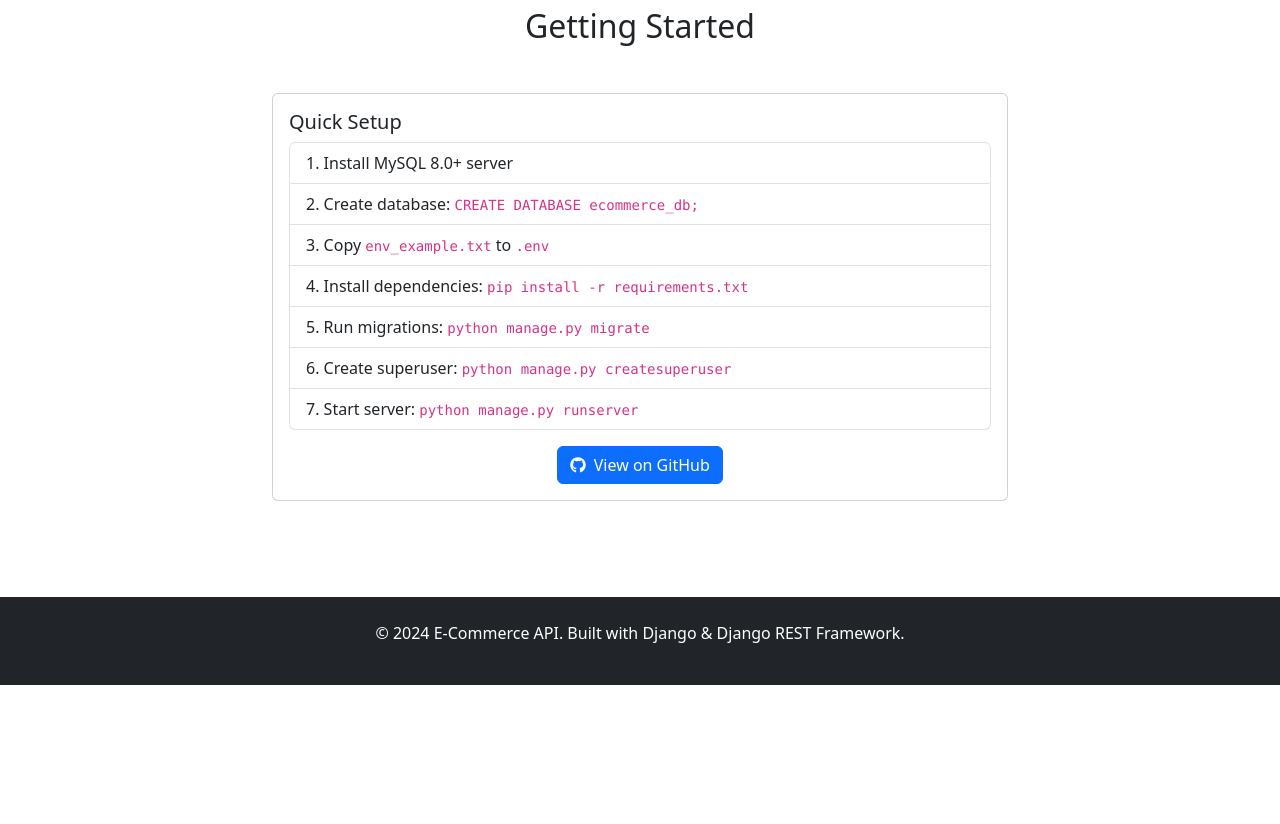
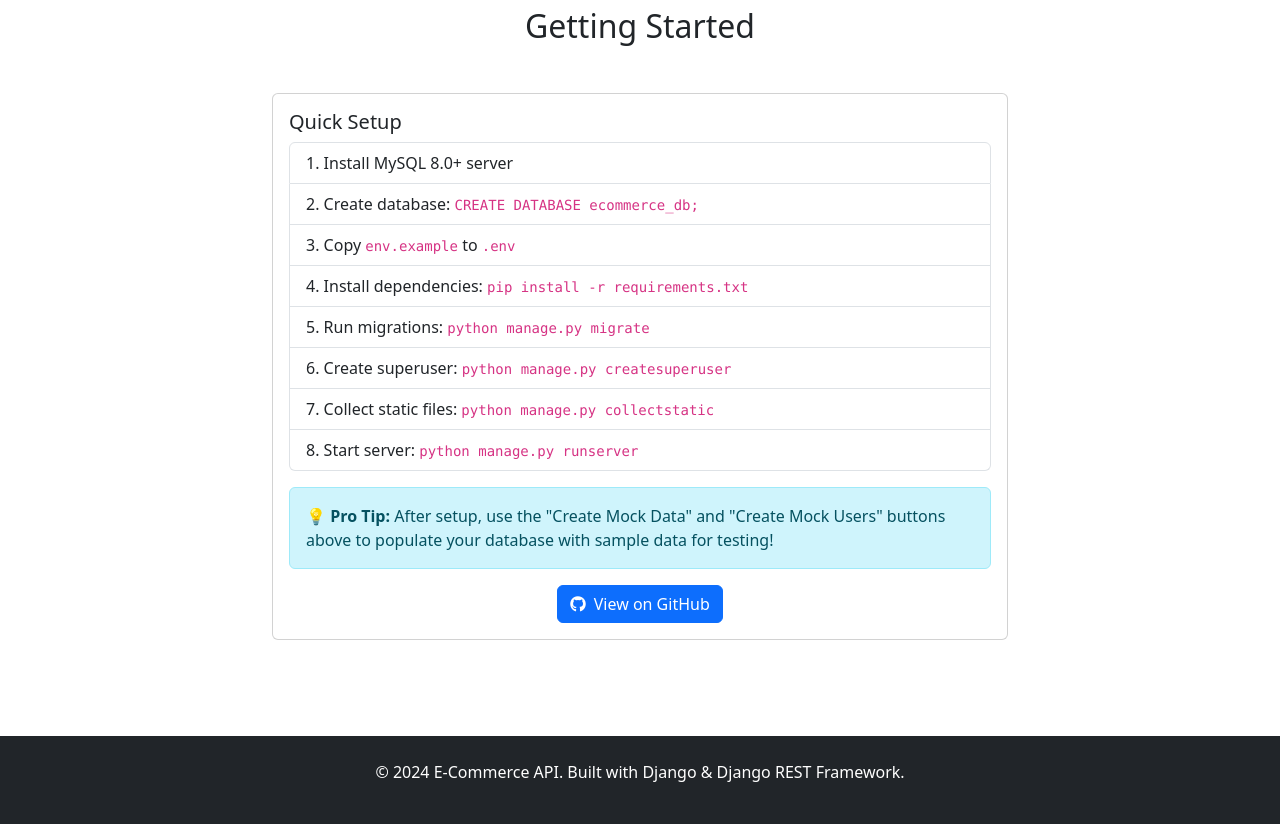
Before and after one commit to zeyad-houssainy/alx-BE-graduation-project-ECommerce, a Django app: template templates/home.html in a window 1280 px wide. Shown: the part 2698-3522 px from the top of the page. Before the commit the page ends 3383 px from the top, so only its background shows below. Run offline with Django 3.2, Linux system fonts and the light colour scheme; the template is opened without the code that fills it, so the values that code supplies are empty.

Commit message:
Adding mock data feature

```diff
--- a/templates/home.html
+++ b/templates/home.html
@@ -332,12 +332,16 @@
                         <ol class="list-group list-group-numbered">
                             <li class="list-group-item">Install MySQL 8.0+ server</li>
                             <li class="list-group-item">Create database: <code>CREATE DATABASE ecommerce_db;</code></li>
-                            <li class="list-group-item">Copy <code>env_example.txt</code> to <code>.env</code></li>
+                            <li class="list-group-item">Copy <code>env.example</code> to <code>.env</code></li>
                             <li class="list-group-item">Install dependencies: <code>pip install -r requirements.txt</code></li>
                             <li class="list-group-item">Run migrations: <code>python manage.py migrate</code></li>
                             <li class="list-group-item">Create superuser: <code>python manage.py createsuperuser</code></li>
+                            <li class="list-group-item">Collect static files: <code>python manage.py collectstatic</code></li>
                             <li class="list-group-item">Start server: <code>python manage.py runserver</code></li>
                         </ol>
+                        <div class="alert alert-info mt-3">
+                            <strong>💡 Pro Tip:</strong> After setup, use the "Create Mock Data" and "Create Mock Users" buttons above to populate your database with sample data for testing!
+                        </div>
                         <div class="text-center mt-3">
                             <a href="https://github.com/zeyad-houssainy/alx-BE-graduation-project-ECommerce" class="btn btn-primary">
                                 <i class="fab fa-github me-2"></i>View on GitHub
```
Also changed, not shown: README.md.
